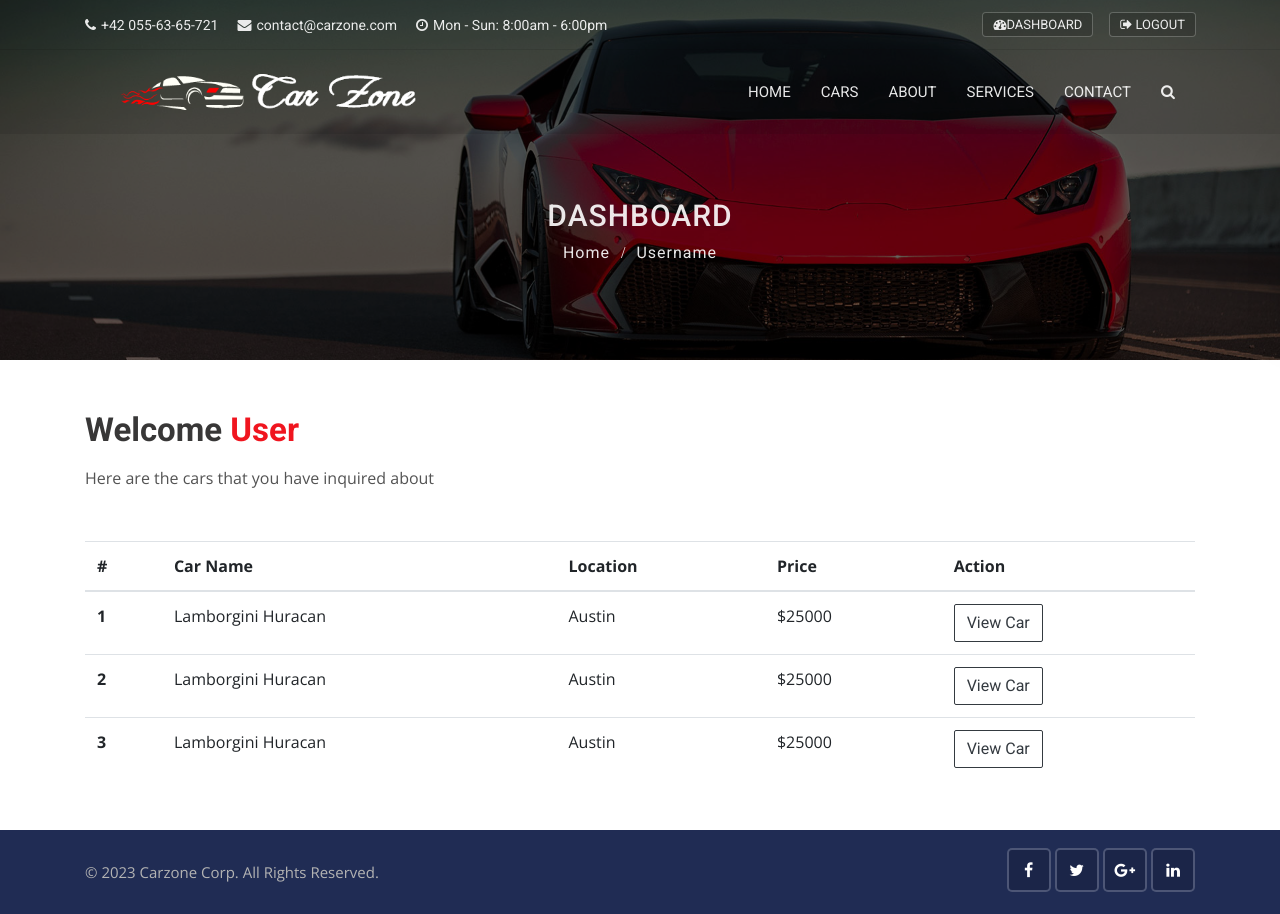
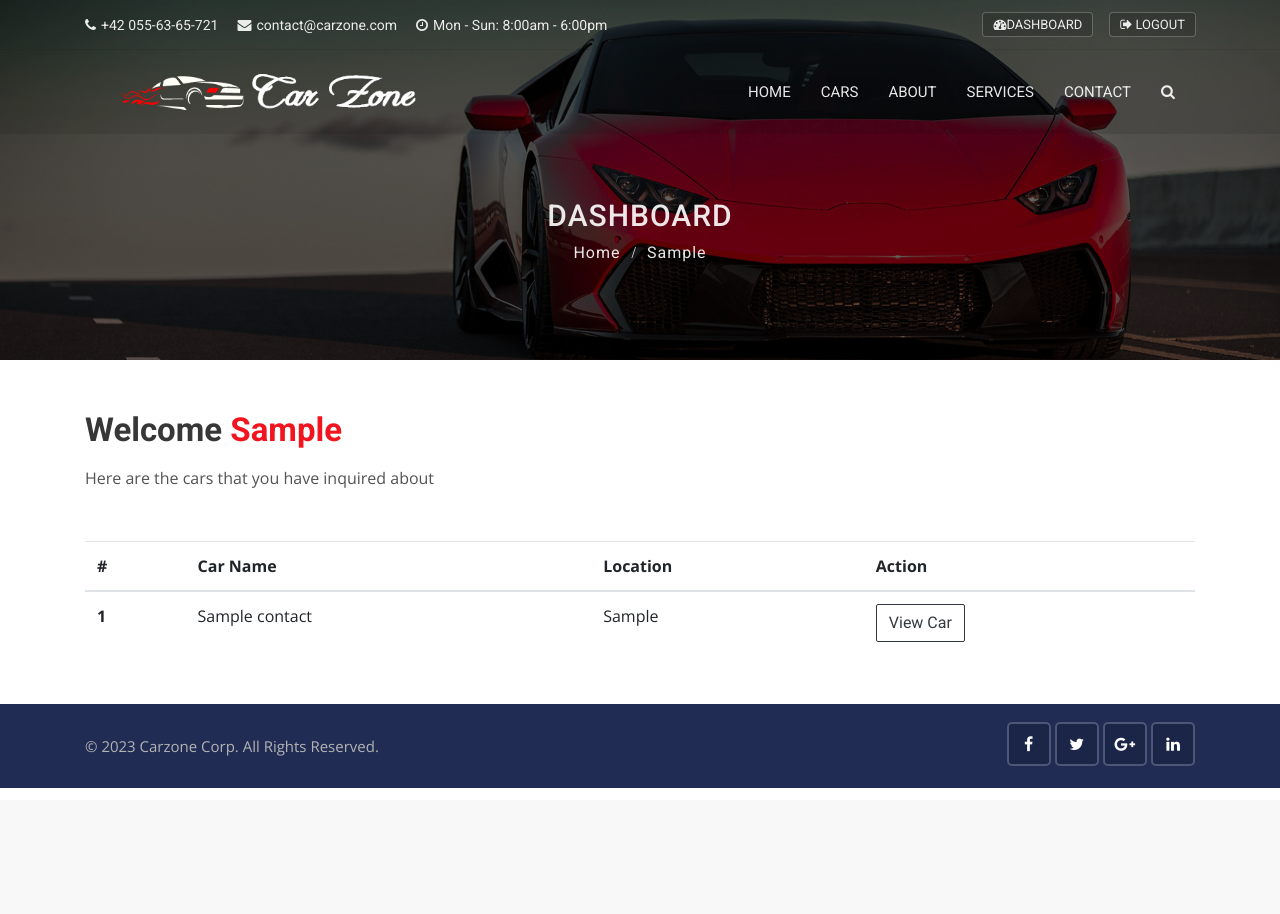
Before and after one commit to Nazar-Pichak/CarZone, a Django app: page /accounts/dashboard in a window 1280 px wide. After the commit the page ends 788 px from the top, so only its background shows below. Run offline with Django 3.2, Linux system fonts and the light colour scheme; a user stored in the database is signed in; tables that the repository leaves empty hold one stand-in row (values such as "Sample post"); some libraries are stand-ins or nearby versions.

Commit message:
force user to login with django decorators

```diff
--- a/accounts/views.py
+++ b/accounts/views.py
@@ -1,6 +1,8 @@
 from django.shortcuts import render, redirect
 from django.contrib import messages, auth
 from django.contrib.auth.models import User
+from contacts.models import Contact
+from django.contrib.auth.decorators import login_required
 
 # Create your views here.
 
@@ -63,5 +65,13 @@ def logout(request):
         return redirect('home')
     return redirect('home')
 
+
+@login_required(login_url='login')
 def dashboard(request):
-    return render(request, 'accounts/dashboard.html')
+
+    user_inquiry = Contact.objects.order_by('-create_date').filter(user_id=request.user.id)
+    data = {
+        'inquiries': user_inquiry,
+    }
+
+    return render(request, 'accounts/dashboard.html', data)
--- a/templates/accounts/dashboard.html
+++ b/templates/accounts/dashboard.html
@@ -8,8 +8,8 @@
         <div class="breadcrumb-areas">
             <h1>Dashboard</h1>
             <ul class="breadcrumbs">
-                <li><a href="index.html">Home</a></li>
-                <li class="active">Username</li>
+                <li><a href="{% url "home" %}">Home</a></li>
+                <li class="active">{{user.first_name}}</li>
             </ul>
         </div>
     </div>
@@ -21,44 +21,38 @@
 <div class="container mt-50 mb-50">
 	{% include "includes/messages.html" %}
 	<div class="main-title" style="text-align:left !important;">
-            <h1>Welcome <span>User</span></h1>
+            <h1>Welcome <span>{{user.first_name}}</span></h1>
             <p>Here are the cars that you have inquired about</p>
         </div>
+
+		{% if inquiries %}
 			<table class="table table-hover">
 				<thead>
 				  <tr>
 					<th scope="col">#</th>
 					<th scope="col">Car Name</th>
 					<th scope="col">Location</th>
-		  <th scope="col">Price</th>
 					<th scope="col">Action</th>
 				  </tr>
 				</thead>
 				<tbody>
+					{% for inquiry in inquiries  %}
 						<tr>
 							<th scope="row">1</th>
-		  <td>Lamborgini Huracan</td>
-		  <td>Austin</td>
-		  <td>$25000</td>
-		  <td><a href="#" class="btn btn-outline-dark">View Car</a></td>
+							<td>{{inquiry.car_title}}</td>
+							<td>{{inquiry.city}}</td>
+							<td><a href="{% url "car_detail" inquiry.car_id %}" class="btn btn-outline-dark">View Car</a></td>
 					  </tr>
-		<tr>
-		  <th scope="row">2</th>
-		  <td>Lamborgini Huracan</td>
-		  <td>Austin</td>
-		  <td>$25000</td>
-		  <td><a href="#" class="btn btn-outline-dark">View Car</a></td>
-		</tr>
-		<tr>
-		  <th scope="row">3</th>
-		  <td>Lamborgini Huracan</td>
-		  <td>Austin</td>
-		  <td>$25000</td>
-		  <td><a href="#" class="btn btn-outline-dark">View Car</a></td>
-		</tr>
+					{% endfor %}
+
 				</tbody>
 			  </table>
+
+		{% else %}
+			<h4>You have no inquiries</h4>
+		{% endif %}
 	</div>
+
 
 <!--   Dashboard End   -->
 
```
Lines whose indentation alone changed are shown as unchanged.
